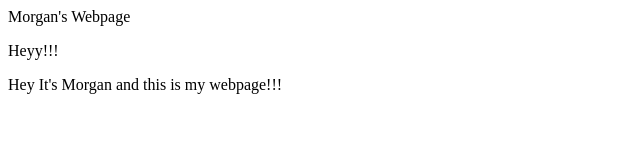
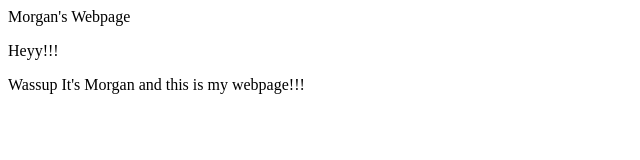
Before and after one commit to eelisse2005/eelisse2005.github.io, a plain HTML site: page index.html in a window 1280 px wide. Shown: the full height of the page, 0-640 px from the left. Drawn offline with Linux system fonts and the light colour scheme.

Commit message:
Update index.html

```diff
--- a/index.html
+++ b/index.html
@@ -6,6 +6,6 @@ Morgan's Webpage
 Heyy!!!
 </p>
 <p2>
-Hey It's Morgan and this is my webpage!!!
+Wassup It's Morgan and this is my webpage!!!
 </p2>
 </body>
```
